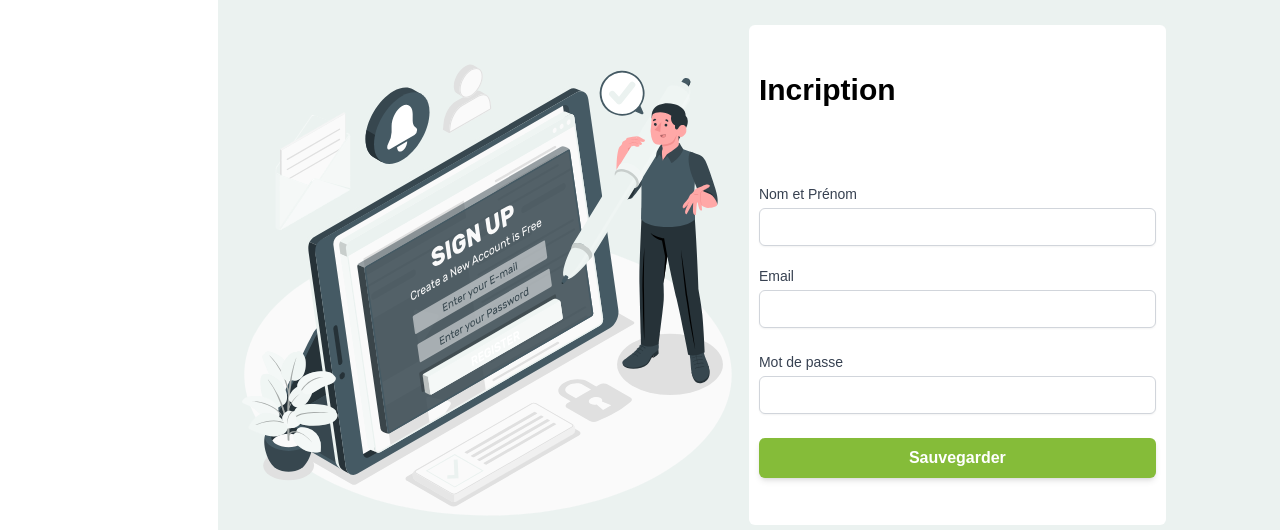
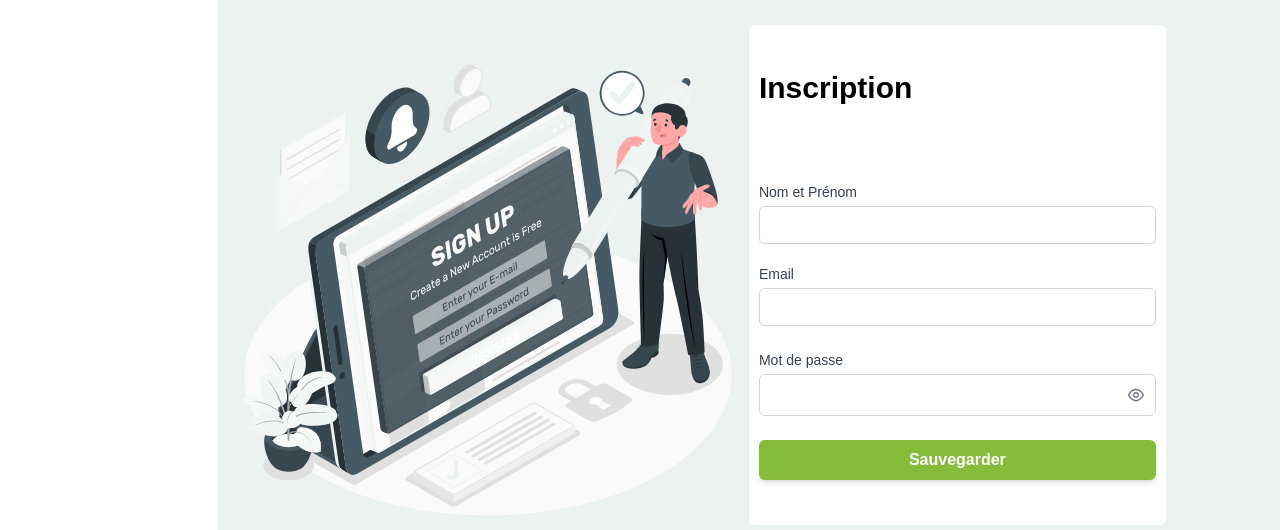
Before and after one commit to anthonyvouin/MarketPlaceFood, a Next.js app: page /register in a window 1280 px wide. Shown: the part 175-705 px from the top of the page. Built offline with nearby package versions, Linux system fonts and the light colour scheme; no server answers; a web font is replaced by a local one.

Commit message:
add error and toast

```diff
--- a/app/components/auth/loginForm.tsx
+++ b/app/components/auth/loginForm.tsx
@@ -1,15 +1,16 @@
 'use client';
 
-import {useState} from "react";
-import {useRouter} from "next/navigation";
-import {signIn} from "next-auth/react";
-import {UserLoginDto} from "@/app/interface/user/userLoginDto";
-
+import { useState, useContext } from "react";
+import { useRouter } from "next/navigation";
+import { signIn } from "next-auth/react";
+import { UserLoginDto } from "@/app/interface/user/userLoginDto";
+import { ToastContext } from "@/app/provider/toastProvider";
 
 export default function SignInPage() {
     const [email, setEmail] = useState<string>("");
     const [password, setPassword] = useState<string>("");
     const router = useRouter();
+    const { show } = useContext(ToastContext);
 
     const handleSignIn = async (e: React.FormEvent): Promise<void> => {
         e.preventDefault();
@@ -28,23 +29,28 @@ export default function SignInPage() {
 
             if (result?.error) {
                 console.error("Erreur lors de la connexion :", result.error);
+
                 if (result.error === "Veuillez vérifier votre email pour vous connecter.") {
+                    show("Erreur", "Veuillez vérifier votre email pour vous connecter.", "error");
                     router.push("/resend-email");
+                } else {
+                    show("Erreur", "Identifiants incorrects, veuillez réessayer.", "error");
                 }
             } else {
+                show("Succès", "Connexion réussie.", "success");
                 router.push("/profil");
             }
         } catch (error) {
             console.error("Erreur lors de la connexion :", error);
+            show("Erreur", "Une erreur est survenue lors de la connexion.", "error");
         }
     };
 
     return (
-        <form onSubmit={handleSignIn} className="form w-full ">
+        <form onSubmit={handleSignIn} className="form w-full">
 
             <div>
-                <label htmlFor="email"
-                       className="block text-sm font-medium text-gray-700 mb-1">
+                <label htmlFor="email" className="block text-sm font-medium text-gray-700 mb-1">
                     Email
                 </label>
                 <input
@@ -58,8 +64,7 @@ export default function SignInPage() {
             </div>
 
             <div className="mt-5">
-                <label htmlFor="password"
-                       className="block text-sm font-medium text-gray-700 mt-1">
+                <label htmlFor="password" className="block text-sm font-medium text-gray-700 mt-1">
                     Mot de passe
                 </label>
                 <input
@@ -70,12 +75,12 @@ export default function SignInPage() {
                     onChange={(e) => setPassword(e.target.value)}
                     required
                 />
-
             </div>
 
-
-            <button type="submit"
-                    className="w-full py-2 px-4 bg-actionColor transition ease-in-out delay-150 hover:bg-darkActionColor text-white font-semibold rounded-md shadow-md focus:outline-none focus:ring-2 focus:ring-indigo-500 focus:ring-offset-2">
+            <button
+                type="submit"
+                className="w-full py-2 px-4 bg-actionColor transition ease-in-out delay-150 hover:bg-darkActionColor text-white font-semibold rounded-md shadow-md focus:outline-none focus:ring-2 focus:ring-indigo-500 focus:ring-offset-2"
+            >
                 Se connecter
             </button>
         </form>
--- a/app/register/page.tsx
+++ b/app/register/page.tsx
@@ -1,41 +1,33 @@
 'use client';
 
-import {useEffect, useState} from "react";
-import {useRouter} from "next/navigation";
-import {createUser} from "@/app/services/user/user";
-import {signIn} from "next-auth/react";
-import {UserRegisterDto} from "../interface/user/useRegisterDto";
-import {getPageName} from "@/app/utils/utils";
+import { useState, useContext } from "react";
+import { useRouter } from "next/navigation";
+import { createUser } from "@/app/services/user/user";
+import { UserRegisterDto } from "../interface/user/useRegisterDto";
+import { ToastContext } from "@/app/provider/toastProvider";
 import Image from "next/image";
+import { Password } from "primereact/password"; // Importation du composant Password de PrimeReact
 
 export default function SignUpPage() {
     const [email, setEmail] = useState("");
     const [password, setPassword] = useState("");
     const [name, setName] = useState("");
+    const { show } = useContext(ToastContext);
     const router = useRouter();
-
-    useEffect(() => {
-        getPageName();
-    }, []);
 
     const handleSignUp = async (e: React.FormEvent) => {
         e.preventDefault();
 
         try {
             const user: UserRegisterDto = await createUser(email, name, password);
-            const result = await signIn("credentials", {
-                email: user.email,
-                password: password,
-                redirect: false,
-            });
-
-            if (result?.error) {
-                console.error("Erreur lors de la connexion :", result.error);
+            show("Succès", "Compte créé avec succès. Merci de valider votre mail.", "success");
+            router.push("/");
+        } catch (error: unknown) {
+            if (error instanceof Error) {
+                show("Erreur", error.message, "error");
             } else {
-                router.push("/");
+                show("Erreur", "Erreur inconnue lors de la création de l'utilisateur.", "error");
             }
-        } catch (error) {
-            console.error("Erreur lors de l'inscription :", error);
         }
     };
 
@@ -46,7 +38,7 @@ export default function SignUpPage() {
                     <Image src="/images/sign-in.svg" alt='' className="leftDecorationImage" width="500" height="200"/>
                 </div>
                 <div className="w-2/5 p-2.5 bg-white flex flex-col justify-evenly rounded-md">
-                    <h2 className="text-3xl mb-10 font-semibold">Incription</h2>
+                    <h2 className="text-3xl mb-10 font-semibold">Inscription</h2>
                     <form onSubmit={handleSignUp} className="form">
                         <div>
                             <label htmlFor="name"
@@ -83,19 +75,25 @@ export default function SignUpPage() {
                                    className="block text-sm font-medium text-gray-700 mb-1">
                                 Mot de passe
                             </label>
-                            <input
-                                type="password"
+                            <Password
                                 id="password"
-                                className="mt-1 mb-6 block w-full px-3 py-2 border border-gray-300 rounded-md shadow-sm focus:outline-none focus:ring-indigo-500 focus:border-indigo-500 sm:text-sm"
                                 value={password}
                                 onChange={(e) => setPassword(e.target.value)}
                                 required
+                                minLength={8}
+                                promptLabel="Créer un mot de passe"
+                                weakLabel="Faible"
+                                mediumLabel="Moyen"
+                                strongLabel="Fort"
+                                toggleMask
+                                pt={{
+                                  input: { className: "px-3 py-2 w-full border border-gray-300 rounded-md" }
+                                }}
                             />
                         </div>
 
-
                         <button type="submit"
-                                className="w-full py-2 px-4 bg-actionColor transition ease-in-out delay-150 hover:bg-darkActionColor text-white font-semibold rounded-md shadow-md focus:outline-none focus:ring-2 focus:ring-indigo-500 focus:ring-offset-2">
+                                className=" mt-6 w-full py-2 px-4 bg-actionColor transition ease-in-out delay-150 hover:bg-darkActionColor text-white font-semibold rounded-md shadow-md focus:outline-none focus:ring-2 focus:ring-indigo-500 focus:ring-offset-2">
                             Sauvegarder
                         </button>
                     </form>
--- a/app/services/user/user.ts
+++ b/app/services/user/user.ts
@@ -70,7 +70,6 @@ export async function updateUser(user: UserDto): Promise<UserDto> {
 export async function createUser(email: string, name: string, password: string): Promise<UserRegisterDto> {
   try {
       const hashedPassword: string = await bcrypt.hash(password, 10);
-
       const token = crypto.randomBytes(32).toString('hex');
       const tokenExpiration = new Date(Date.now() + 60 * 60 * 1000);
 
@@ -96,9 +95,13 @@ export async function createUser(email: string, name: string, password: string):
           image: user.image,
           role: user.role,
       };
-  } catch (error) {
+  } catch (error: unknown) {
+    if (error instanceof Error && (error as any).code === 'P2002' && (error as any).meta?.target?.includes('email')) {
+        throw new Error("Cet email est déjà utilisé.");
+    } else {
         console.error("Erreur lors de la création de l'utilisateur : ", error);
-      throw new Error("Erreur lors de la création de l'utilisateur.");
+        throw new Error("Erreur lors de la création de l'utilisateur. Veuillez réessayer plus tard.");
+    }
 }
 }
 
@@ -111,11 +114,16 @@ export async function updatePassword({userId, oldPassword, newPassword}: UpdateP
     }
 
     const user = await prisma.user.findUnique({
-          where: {id: userId},
+      where: { id: userId },
+      select: { password: true },
     });
 
-      if (!user || !user.password) {
-          throw new Error("");
+    if (!user) {
+      throw new Error("Utilisateur non trouvé.");
+    }
+
+    if (!user.password) {
+      throw new Error("Ce compte est associé à Google. Veuillez gérer le mot de passe depuis votre compte Google.");
     }
 
     const isOldPasswordValid: boolean = await bcrypt.compare(oldPassword, user.password);
@@ -131,11 +139,11 @@ export async function updatePassword({userId, oldPassword, newPassword}: UpdateP
     const hashedPassword: string = await bcrypt.hash(newPassword, 10);
 
     await prisma.user.update({
-          where: {id: userId},
-          data: {password: hashedPassword},
+      where: { id: userId },
+      data: { password: hashedPassword },
     });
 
-      return {message: "Mot de passe mis à jour avec succès."};
+    return { message: "Mot de passe mis à jour avec succès." };
 
   } catch (error: unknown) {
     if (error instanceof Error) {
@@ -189,7 +197,6 @@ export async function requestPasswordReset(email: string): Promise<void> {
 }
 
 
-
 export async function resetPassword(token: string, newPassword: string): Promise<void> {
   try {
     console.log("Recherche de l'utilisateur avec le token:", token);
```
Lines whose indentation alone changed are shown as unchanged.
